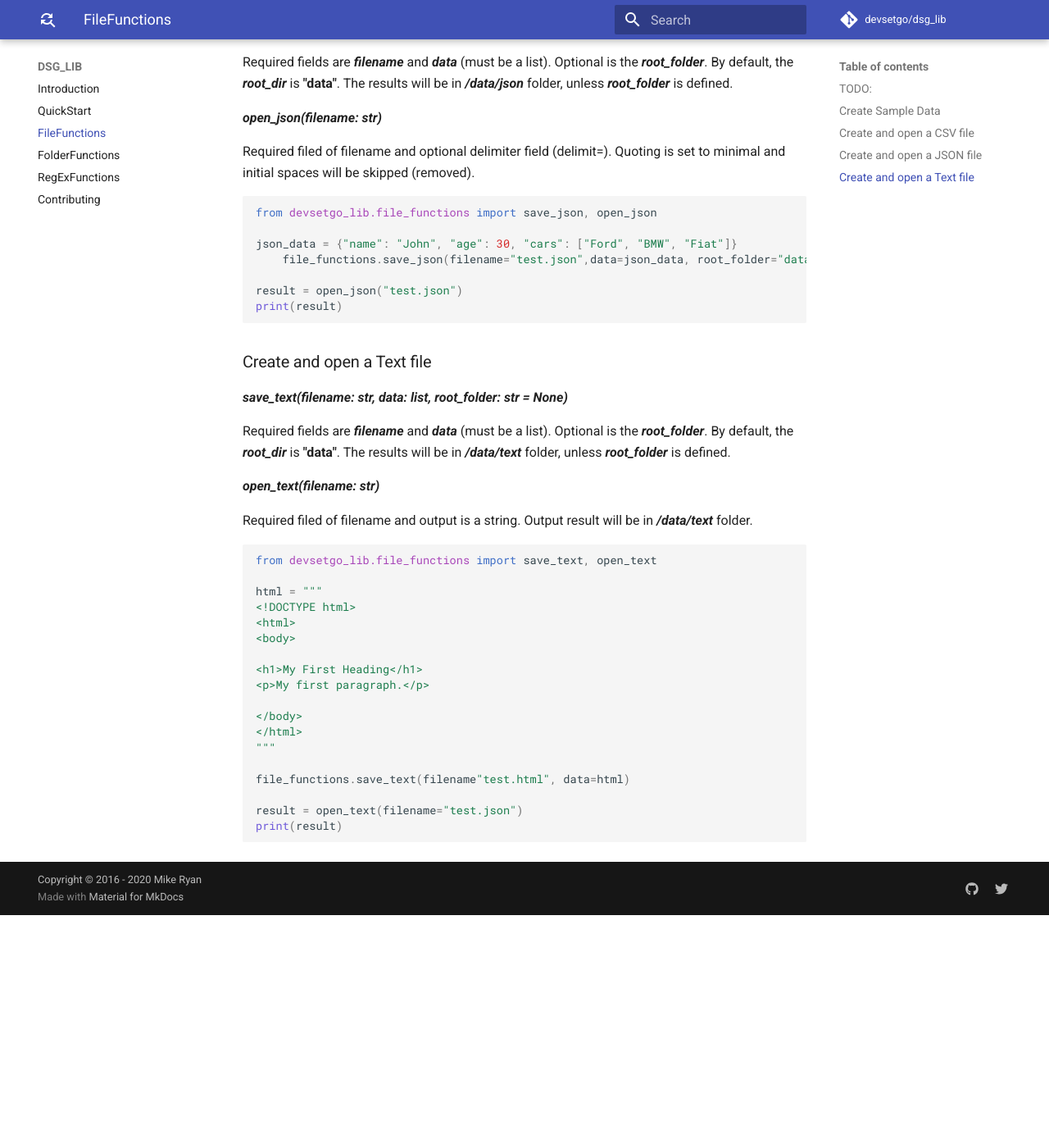
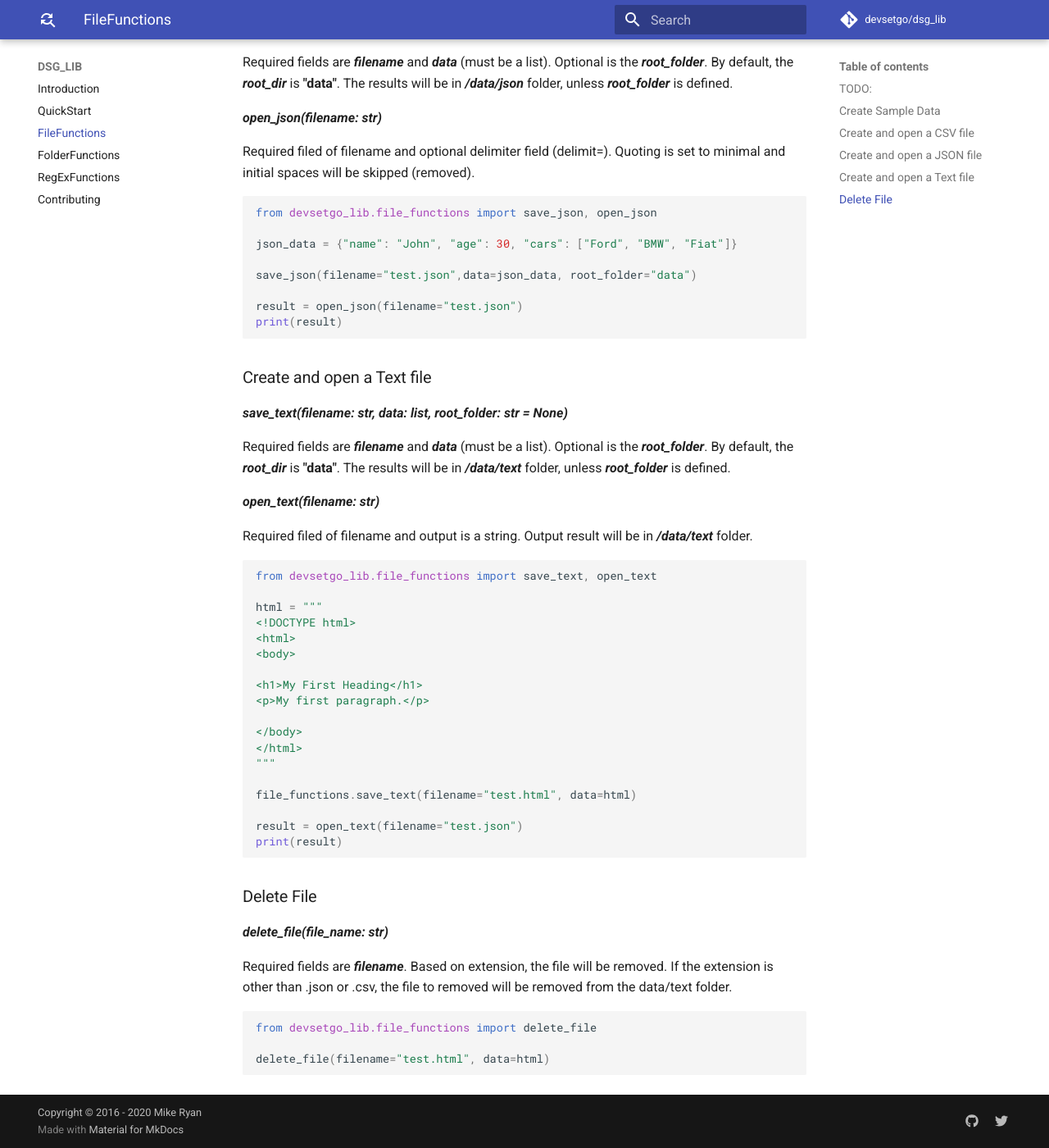
Before and after one commit to devsetgo/devsetgo_lib, an MkDocs documentation site: the page built from docs/file_functions.md, in a window 1280 px wide and 1400 px high, scrolled down 1041 px. Shown: the whole window at 82% size. Built offline with MkDocs 1.6.1 and Material for MkDocs 9.7.7, drawn with Linux system fonts in a browser that asks for light colours; comment, search, counter and statistics services are not loaded; before the commit the page ends 2157 px from its top, so only the background shows below that.

Commit message:
updates and fixes

````diff
--- a/docs/file_functions.md
+++ b/docs/file_functions.md
@@ -13,7 +13,7 @@
 
 from devsetgo_lib.file_functions import create_sample_files
 
-create_sample_files("test_file", sample_size=1000)
+create_sample_files(filename="test_file", sample_size=1000)
 ```
 
 ### Create and open a CSV file
@@ -34,7 +34,7 @@
 
 save_csv(filename="test.csv", datad=data, root_folder="data")
 
-result =  open_csv("test.csv", delimit=",")
+result =  open_csv(filename="test.csv", delimit=",")
 print(result)
 ```
 
@@ -53,9 +53,10 @@
 from devsetgo_lib.file_functions import save_json, open_json
 
 json_data = {"name": "John", "age": 30, "cars": ["Ford", "BMW", "Fiat"]}
-    file_functions.save_json(filename="test.json",data=json_data, root_folder="data")
 
-result = open_json("test.json")
+save_json(filename="test.json",data=json_data, root_folder="data")
+
+result = open_json(filename="test.json")
 print(result)
 ```
 
@@ -84,8 +85,22 @@
 </html>
 """
 
-file_functions.save_text(filename"test.html", data=html)
+file_functions.save_text(filename="test.html", data=html)
 
 result = open_text(filename="test.json")
 print(result)
 ```
+
+### Delete File
+
+***delete_file(file_name: str)***
+
+Required fields are ***filename***. Based on extension, the file will be removed. If the extension is other than .json or .csv, the file to removed will be removed from the data/text folder.
+
+```python
+
+from devsetgo_lib.file_functions import delete_file
+
+delete_file(filename="test.html", data=html)
+
+```
````
